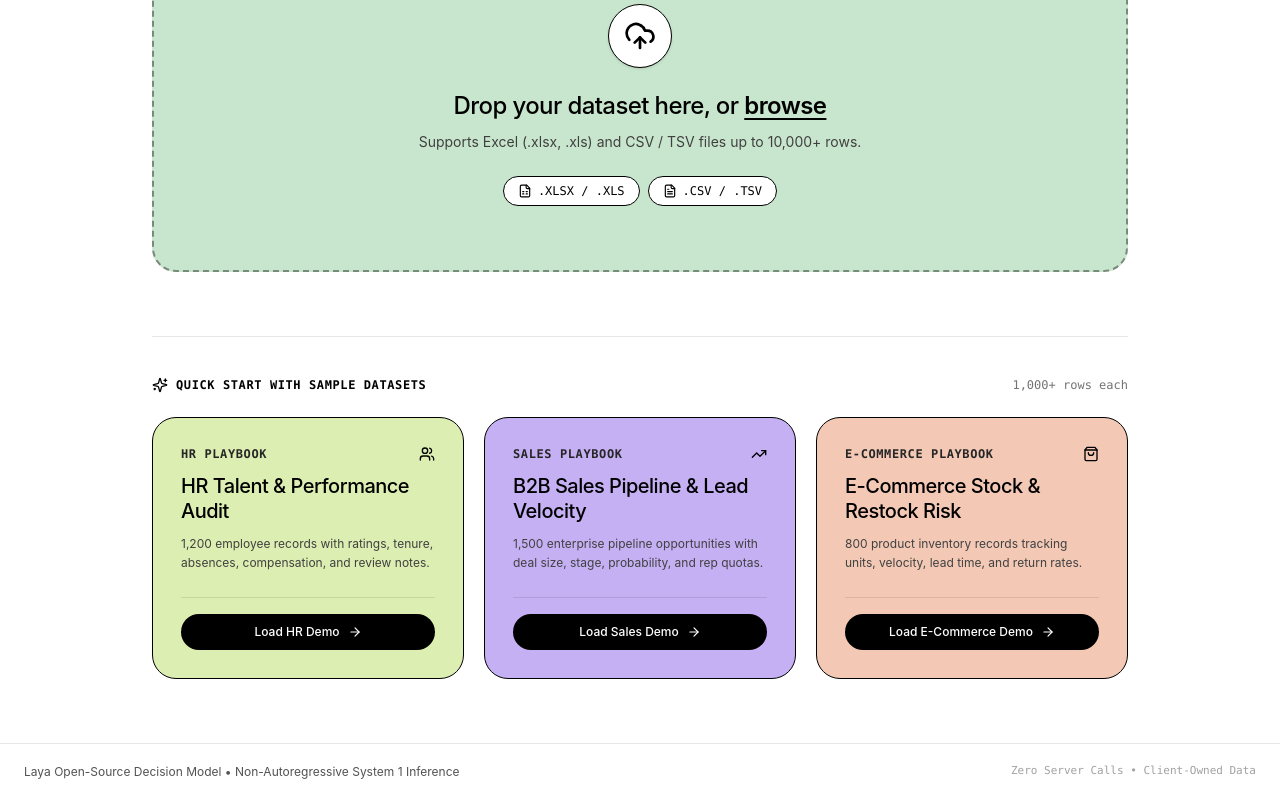
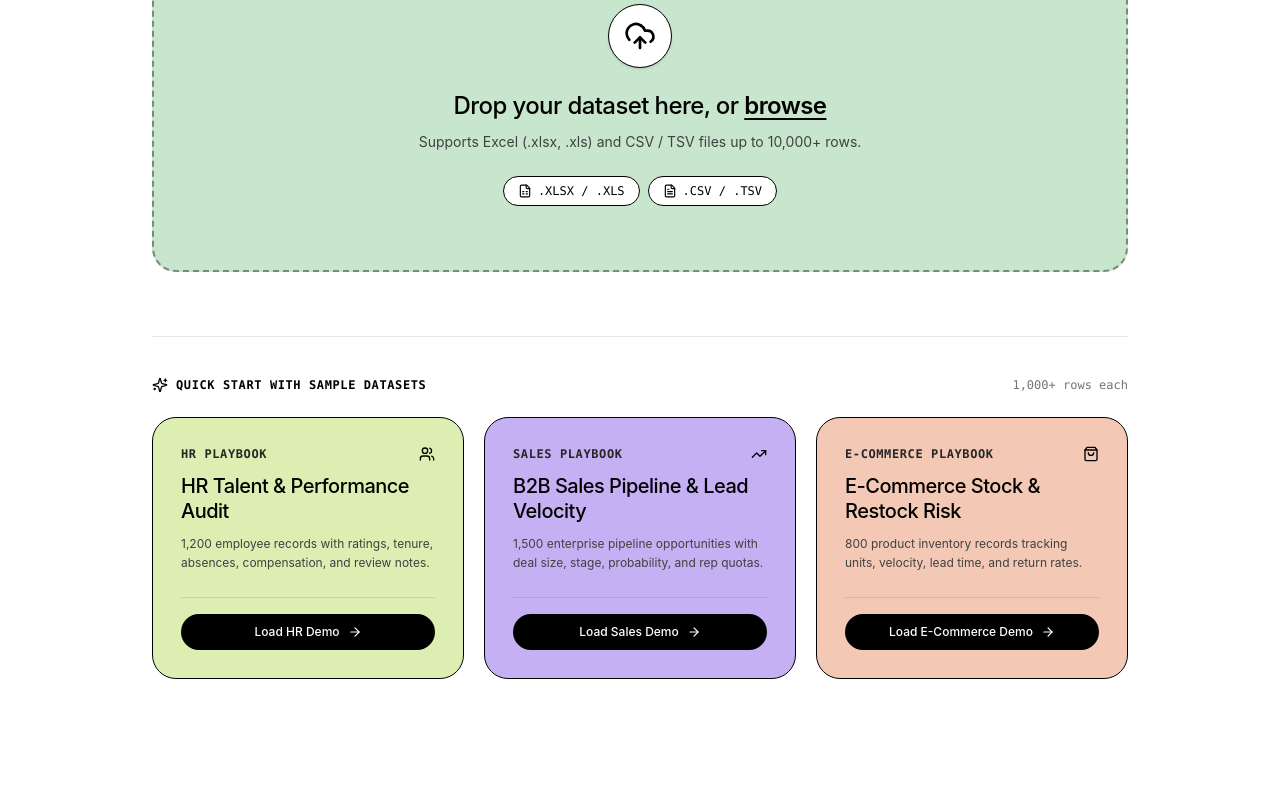
Before and after one commit to amuif/analytics, a Svelte app: page / in a window 1280 px wide. Shown: the part 484-1284 px from the top of the page. After the commit the page ends 1227 px from the top, so only its background shows below. Built offline with nearby package versions, Linux system fonts and the light colour scheme; a web font is replaced by a local one.

Commit message:
chore: remove footer from application

```diff
--- a/src/App.svelte
+++ b/src/App.svelte
@@ -109,12 +109,4 @@
       </div>
     {/if}
   </div>
-
-  <!-- Editorial Footer -->
-  <footer class="border-t border-[#e6e6e6] dark:border-[#222222] py-4 sm:py-5 px-4 sm:px-6 bg-white dark:bg-[#121212] text-xs text-neutral-500 dark:text-neutral-400 transition-colors">
-    <div class="max-w-[1280px] mx-auto flex flex-col sm:flex-row items-center justify-between gap-2.5 sm:gap-4 text-center sm:text-left">
-      <span class="font-normal text-neutral-600 dark:text-neutral-300">Laya Open-Source Decision Model &bull; Non-Autoregressive System 1 Inference</span>
-      <span class="font-mono text-[10px] sm:text-[11px] text-neutral-400 dark:text-neutral-500">Zero Server Calls &bull; Client-Owned Data</span>
-    </div>
-  </footer>
 </main>
```
